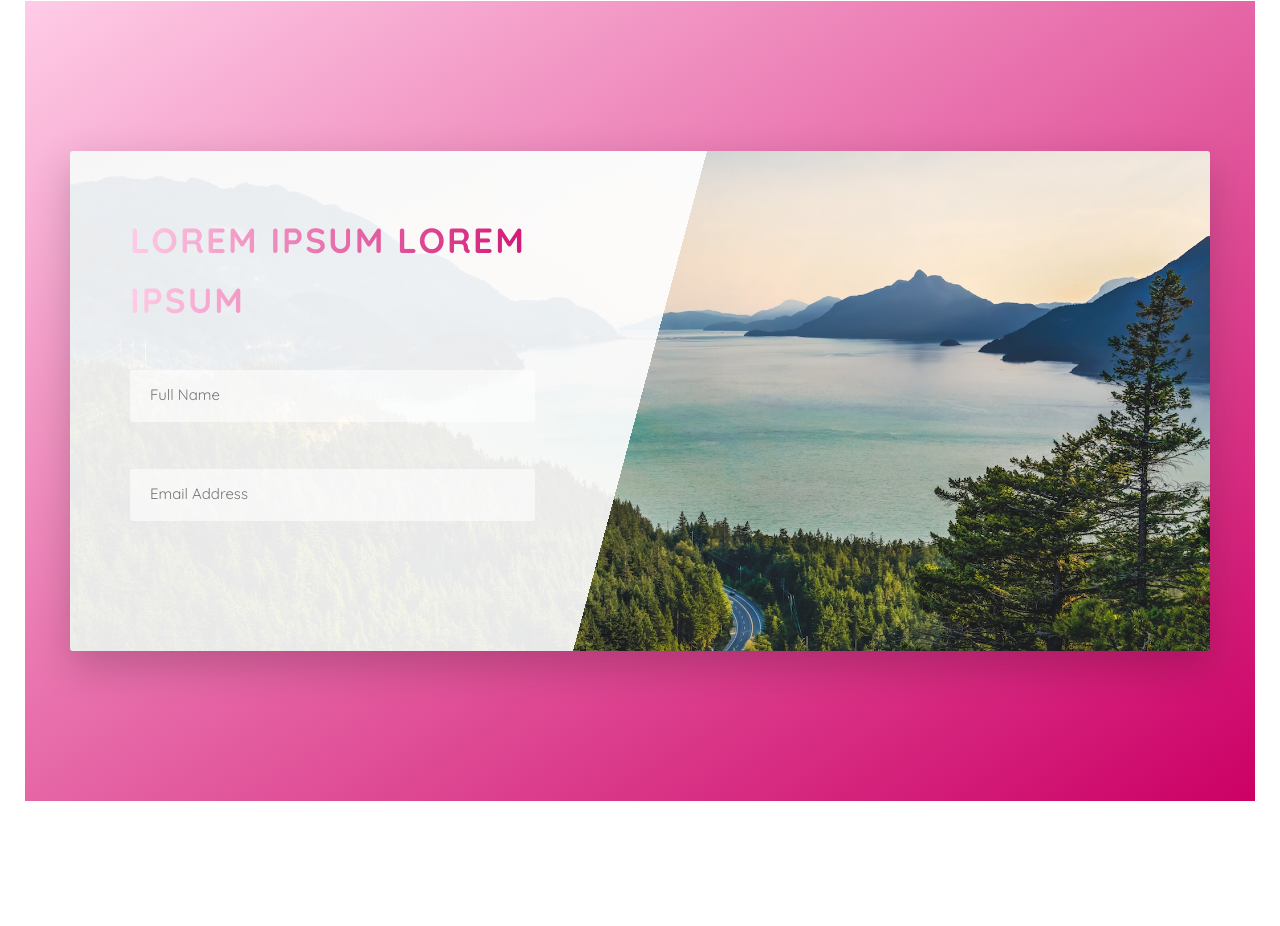
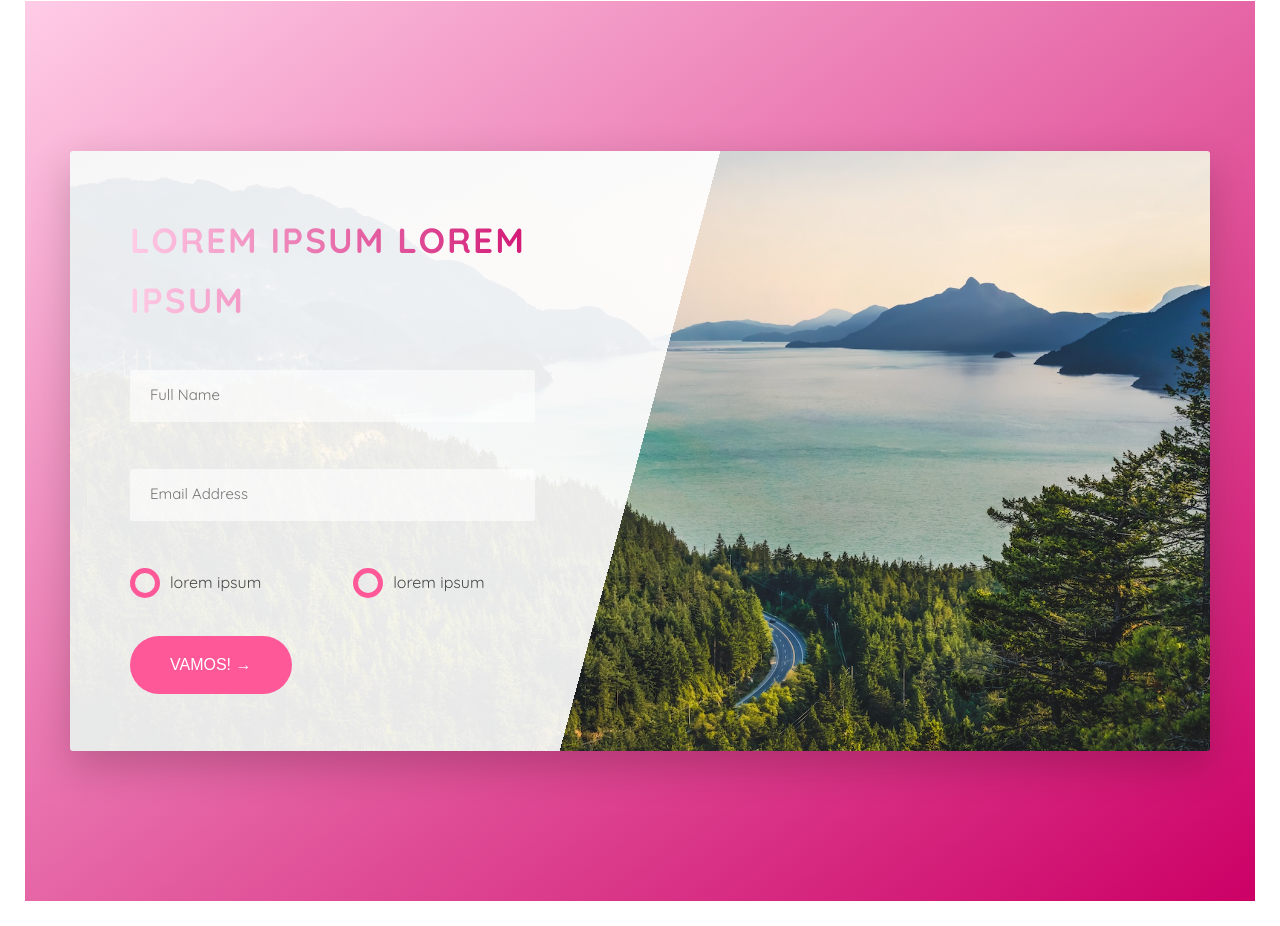
Before and after one commit to tantatinta/libre, a website: page index.html in a window 1280 px wide. Shown: the part 4323-5249 px from the top of the page. Before the commit the page ends 5149 px from the top, so only its background shows below. Drawn offline with Linux system fonts and the light colour scheme; grey boxes are pictures that could not be loaded.

Commit message:
section completed

```diff
--- a/index.html
+++ b/index.html
@@ -261,6 +261,26 @@
                                     <input type="email" class="form__input" placeholder="Email Address" id="email" required>
                                     <label for="email" class="form__label">Email Address</label>
                                 </div>
+                                <div class="form__group u-margin-bottom-medium ">
+                                    <div class="form__radio-group">
+                                        <input type="radio" class="form__radio-input" id="small" name="size">
+                                        <label for="small" class="form__radio-label" tabindex="0">
+                                            <span class="form__radio-button"></span>
+                                            lorem ipsum
+                                        </label>
+                                    </div>
+                                    <div class="form__radio-group">
+                                        <input type="radio" class="form__radio-input" id="large" name="size">
+                                        <label for="large" class="form__radio-label" tabindex="0">
+                                            <span class="form__radio-button"></span>
+                                            lorem ipsum
+                                        </label>
+                                    </div>
+                                </div>
+                                <div class="form__group">
+                                    <button class="btn btn--pink">Vamos! &rarr;</button>
+                                </div>
+
                             </form>
                         </div>
                     </div>
--- a/sass/base/_utilities.scss
+++ b/sass/base/_utilities.scss
@@ -1,7 +1,7 @@
-.u-center-text { text-align: center; }
-.u-margin-bottom-small { margin-bottom: 1.5rem; }
-.u-margin-bottom-medium { margin-bottom: 4rem; }
-.u-margin-bottom-big { margin-bottom: 8rem; }
+.u-center-text { text-align: center !important; }
+.u-margin-bottom-small { margin-bottom: 1.5rem !important; }
+.u-margin-bottom-medium { margin-bottom: 4rem !important; }
+.u-margin-bottom-big { margin-bottom: 8rem !important; }
 
-.u-margin-top-huge { margin-top: 10rem; }
-.u-margin-top-big { margin-top: 8rem; }
+.u-margin-top-huge { margin-top: 10rem !important; }
+.u-margin-top-big { margin-top: 8rem !important; }
--- a/sass/components/_button.scss
+++ b/sass/components/_button.scss
@@ -1,5 +1,6 @@
 .btn {
 
+  &,
   &:link,
   &:visited {
   text-transform: uppercase;
@@ -10,6 +11,10 @@
   transition: all .2s;
   position: relative;
   font-size: $default-font-size;
+
+  //change for the button element in form
+  border: none;
+  cursor: pointer;
   }
 
   &:hover {
@@ -23,7 +28,8 @@
 
   }
 
-  &:active {
+  &:active,
+  &:focus {
     transform: translateY(-.1rem);
     box-shadow: 0 .5rem 1rem rgba($color-black, .2);
   }
--- a/sass/components/_form.scss
+++ b/sass/components/_form.scss
@@ -15,6 +15,7 @@
     border-bottom: 3px solid transparent;
     width: 90%;
     display: block;
+    transition: all 3s;
 
     &:focus {
       outline: none;
@@ -25,8 +26,6 @@
         border-bottom: 3px solid $color-secondary-dark;
       }
     }
-
-
   }
 
   &__label {
@@ -43,4 +42,50 @@
     visibility: hidden;
     transform: translateY(-4rem);
   }
+
+  &__radio-group {
+    width: 49%;
+    display: inline-block;
+  }
+
+  &__radio-input {
+    display: none;
+  }
+
+  &__radio-label {
+    font-size: $default-font-size;
+    cursor: pointer;
+    position: relative;
+    padding-left: 4rem;
+  }
+
+  &__radio-button {
+    height: 3rem;
+    width: 3rem;
+    border: 5px solid $color-primary;
+    border-radius: 50%;
+    display: inline-block;
+    position: absolute;
+    left: 0;
+    top: -.4rem;
+
+    &::after {
+      content: "";
+      display: block;
+      height: 1.3rem;
+      width: 1.3rem;
+      border-radius: 50%;
+      position: absolute;
+      top: 50%;
+      left: 50%;
+      transform: translate(-50%, -50%);
+      background-color: $color-primary;
+      opacity: 0;
+      transition: opacity .2s;
+    }
+  }
+
+  &__radio-input:checked ~ &__radio-label &__radio-button::after {
+    opacity: 1;
+  }
 }
--- a/sass/pages/home.scss
+++ b/sass/pages/home.scss
@@ -49,7 +49,7 @@
   background-size: cover;
   border-radius: $border-radius-small;
   box-shadow: 0 1.5rem 4rem rgba($color-black, .2);
-  height: 50rem;
+  height: 60rem;
 
   &__form {
     width: 50%;
```
Also changed, not shown: css/style.css.
